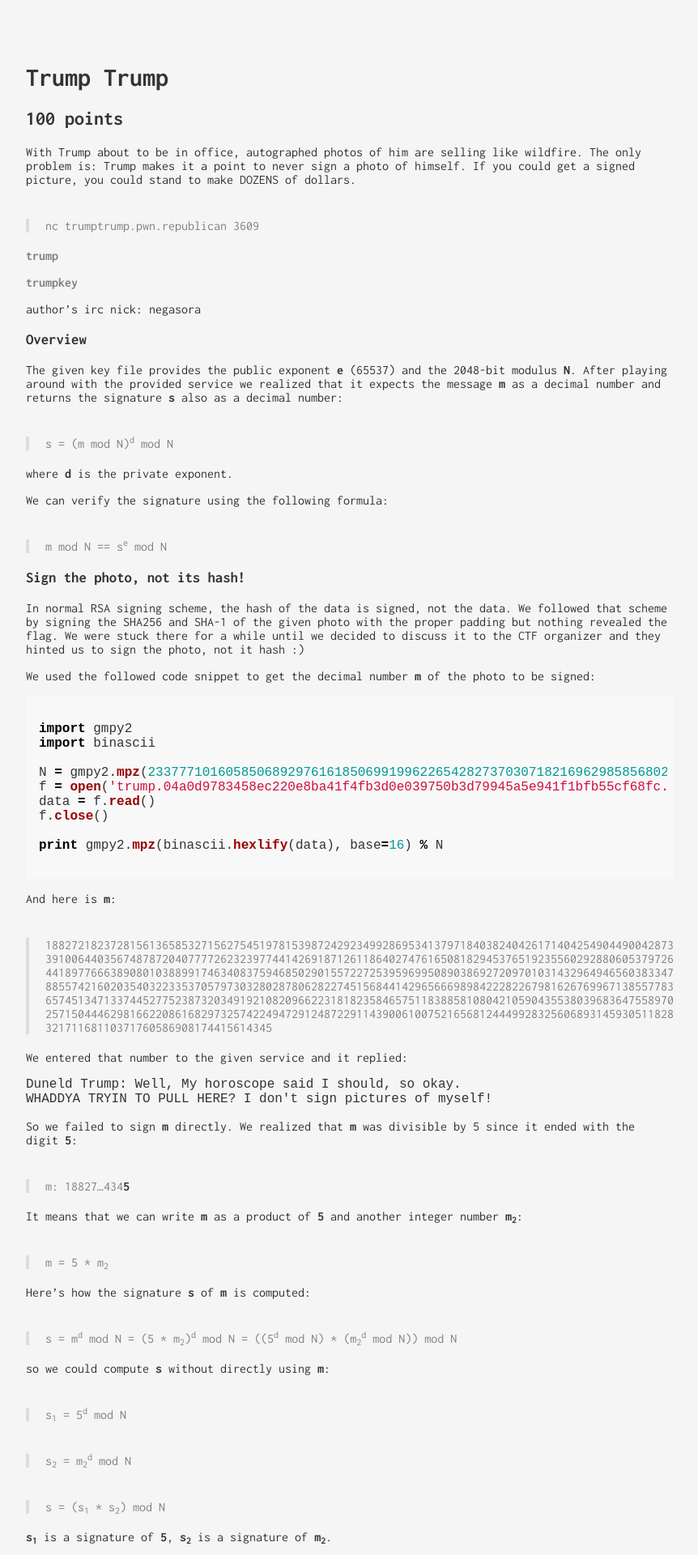
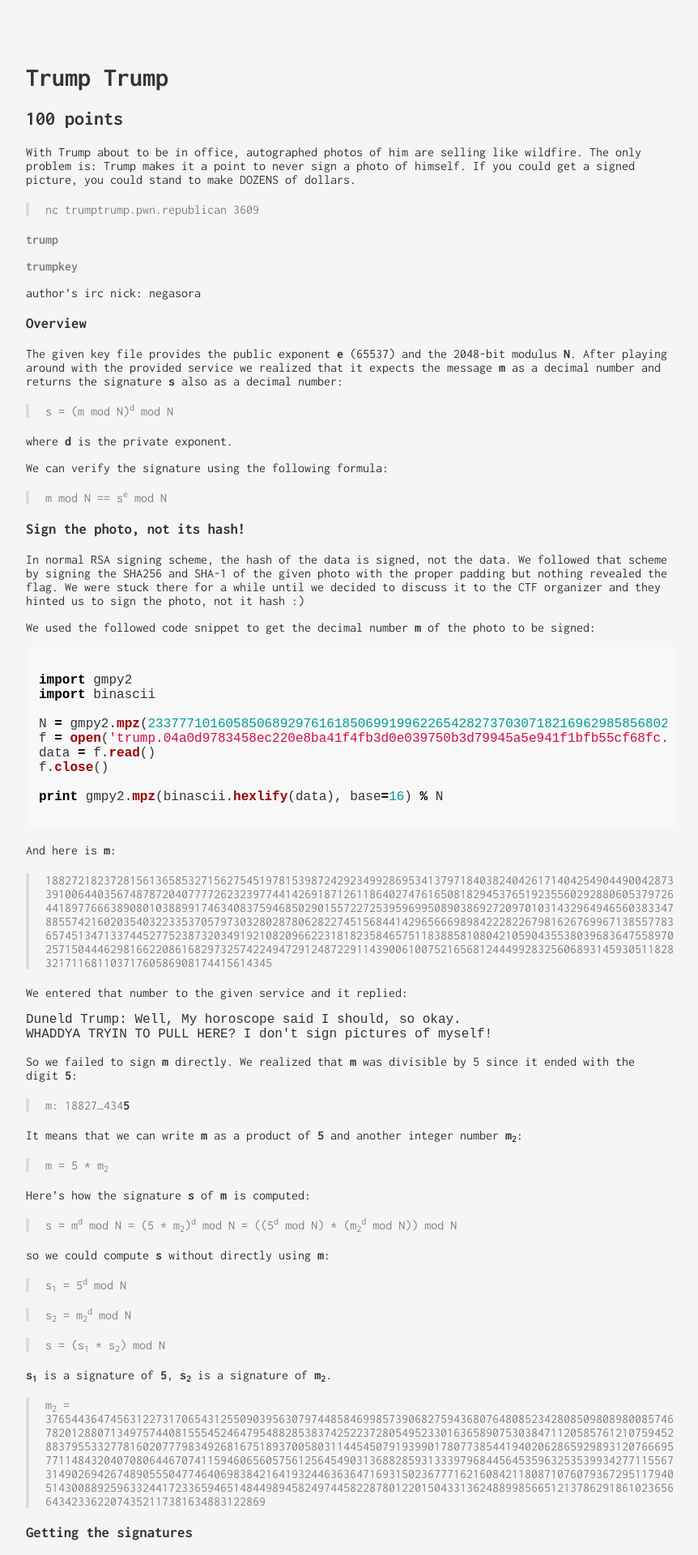
Before and after one commit to duc-le/duc-le.github.io, a Jekyll site: the page built from _posts/2016-11-07-hackthevote_qual_2016_trump_trump.markdown, in a window 1280 px wide. Shown: the part 422-2342 px from the top of the page at 81% size, without its empty margins (208-1070 px from the left). Built offline with Jekyll 4.4.1, drawn with Linux system fonts in a browser that asks for light colours.

Commit message:
Update quote format

```diff
--- a/_sass/_default.scss
+++ b/_sass/_default.scss
@@ -34,7 +34,7 @@ blockquote {
     #letter-spacing: 3px;
     margin:0px;
 	word-wrap: break-word;
-    margin-top: 40px;
+    margin-top: 20px;
     margin-bottom: 20px;
     padding: 0px;
     //text-align: center;
```
